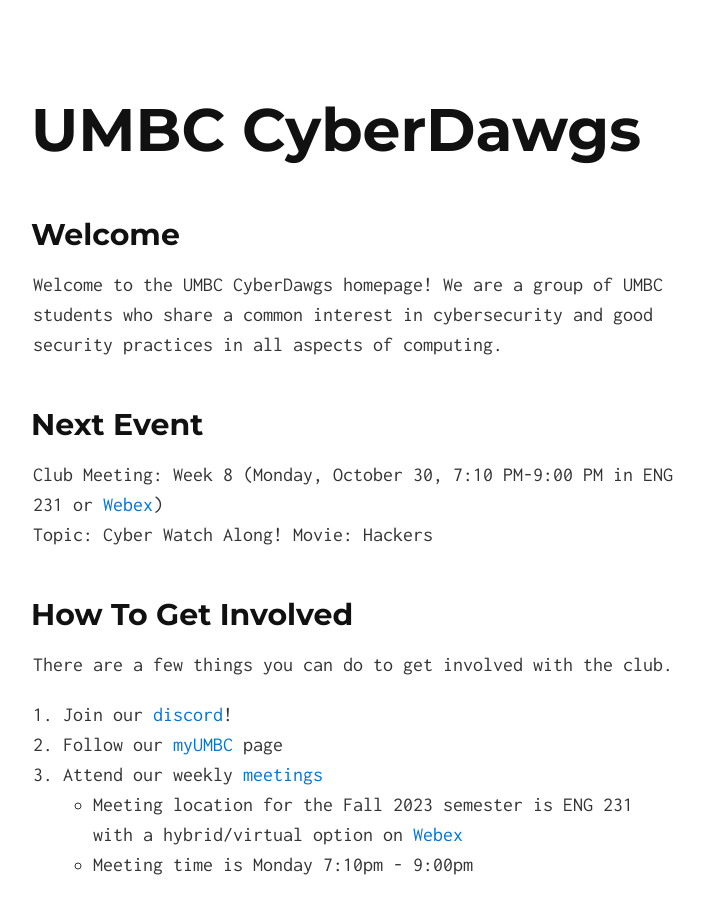
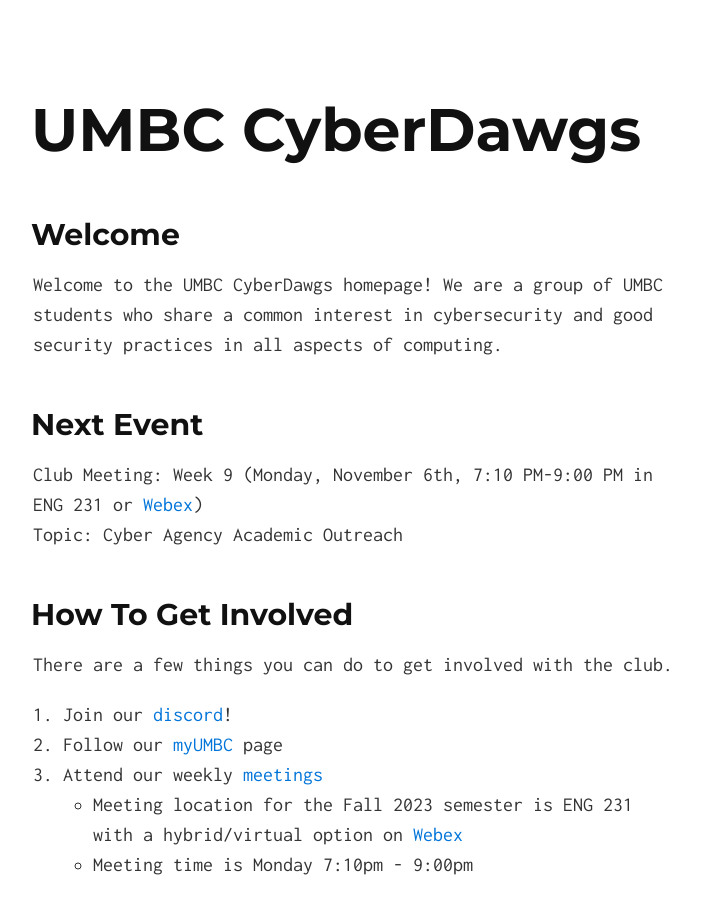
Before and after one commit to UMBCCyberDawgs/umbccyberdawgs.github.io, a Jekyll site: the page built from index.md, in a window 1280 px wide and 900 px high. Shown: the whole window, without its empty margins (287-991 px from the left). Built offline with Jekyll 4.4.1, drawn with Linux system fonts in a browser that asks for light colours; our own code applies the rules of GitHub Pages for plain Markdown files.

Commit message:
oct 30 meeting update

```diff
--- a/index.md
+++ b/index.md
@@ -8,8 +8,8 @@ share a common interest in cybersecurity and good security practices in all aspe
 
 ## Next Event
 
-Club Meeting: Week 8 (Monday, October 30, 7:10 PM-9:00 PM in ENG 231 or [Webex](https://umbc.webex.com/meet/CyberDawgs))<br>
-Topic: Cyber Watch Along! Movie: Hackers
+Club Meeting: Week 9 (Monday, November 6th, 7:10 PM-9:00 PM in ENG 231 or [Webex](https://umbc.webex.com/meet/CyberDawgs))<br>
+Topic: Cyber Agency Academic Outreach
 
 ## How To Get Involved
 
```
